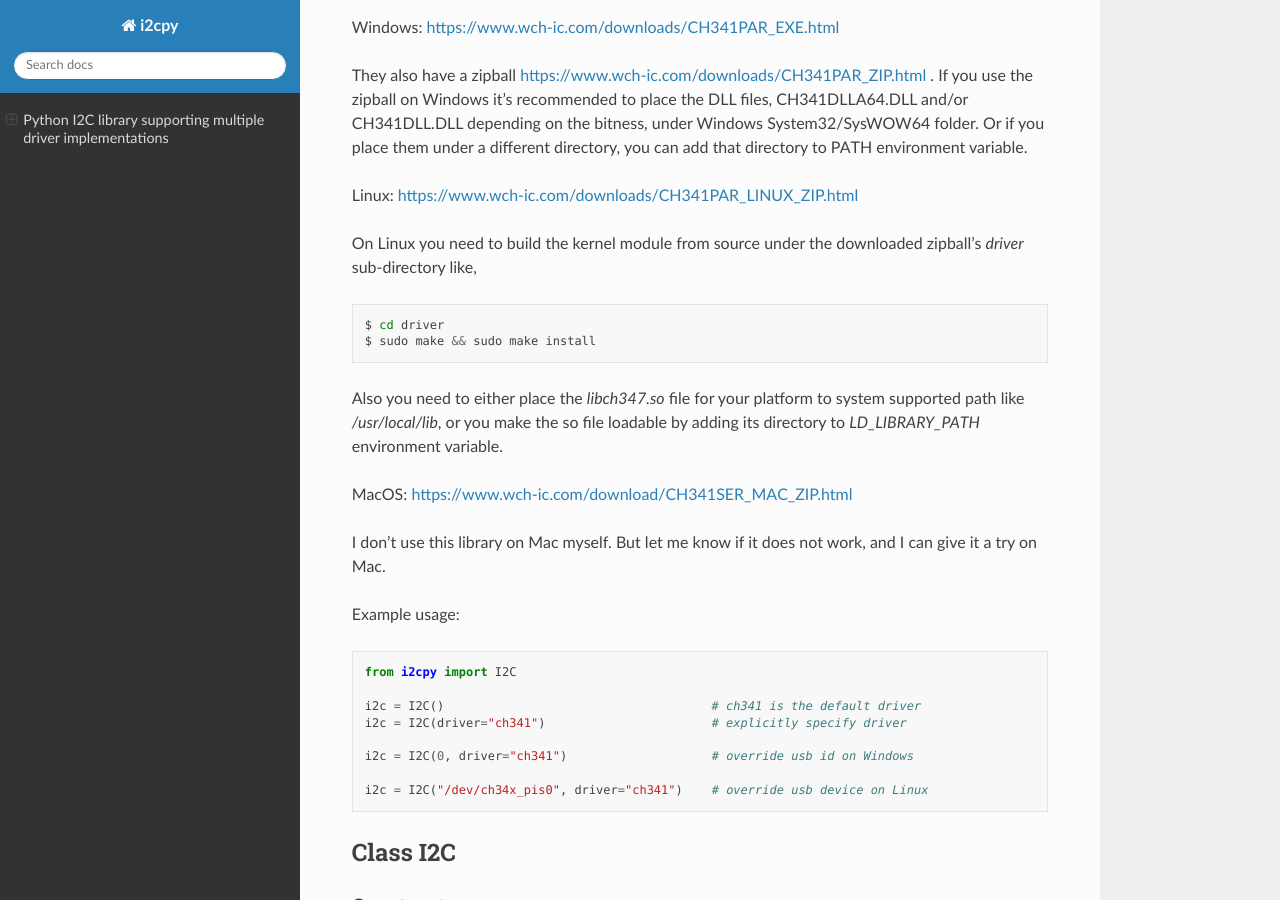
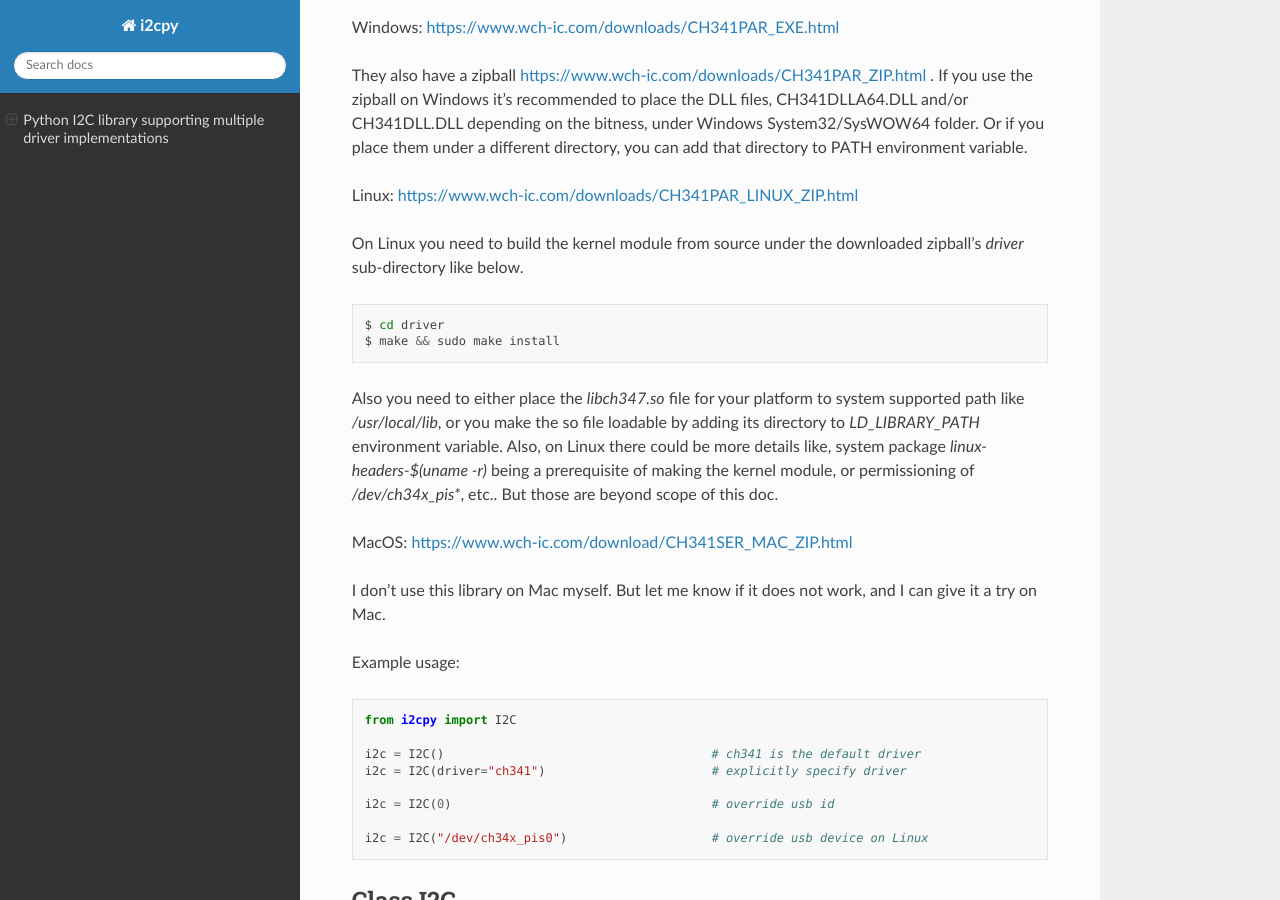
Before and after one commit to iynehz/i2cpy, a Sphinx documentation site: the page built from docs/source/index.rst, in a window 1280 px wide and 900 px high, scrolled down 1118 px. Built offline with Sphinx 7.4.7 and the Read the Docs theme 3.1.0, drawn with Linux system fonts in a browser that asks for light colours.

```diff
--- a/docs/source/index.rst
+++ b/docs/source/index.rst
@@ -58,16 +58,19 @@ you can add that directory to PATH environment variable.
 Linux: `<https://www.wch-ic.com/downloads/CH341PAR_LINUX_ZIP.html>`_
 
 On Linux you need to build the kernel module from source under the downloaded
-zipball's `driver` sub-directory like,
+zipball's `driver` sub-directory like below.
 
 .. code-block:: bash
 
    $ cd driver
-   $ sudo make && sudo make install
+   $ make && sudo make install
 
 Also you need to either place the `libch347.so` file for your platform to system
 supported path like `/usr/local/lib`, or you make the so file loadable by adding
-its directory to `LD_LIBRARY_PATH` environment variable.
+its directory to `LD_LIBRARY_PATH` environment variable. Also, on Linux there
+could be more details like, system package `linux-headers-$(uname -r)` being a
+prerequisite of making the kernel module, or permissioning of `/dev/ch34x_pis*`,
+etc.. But those are beyond scope of this doc.
 
 MacOS: `<https://www.wch-ic.com/download/CH341SER_MAC_ZIP.html>`_
 
@@ -83,9 +86,9 @@ Example usage:
    i2c = I2C()                                     # ch341 is the default driver
    i2c = I2C(driver="ch341")                       # explicitly specify driver
 
-   i2c = I2C(0, driver="ch341")                    # override usb id on Windows
+   i2c = I2C(0)                                    # override usb id
 
-   i2c = I2C("/dev/ch34x_pis0", driver="ch341")    # override usb device on Linux
+   i2c = I2C("/dev/ch34x_pis0")                    # override usb device on Linux
 
 
 Class I2C
--- a/i2cpy/_version.py
+++ b/i2cpy/_version.py
@@ -1 +1 @@
-__version__ = "0.1.4"
+__version__ = "0.1.5"
```
Also changed, not shown: CHANGELOG.md (+8 -1 lines), README.md (+8 -5 lines).
